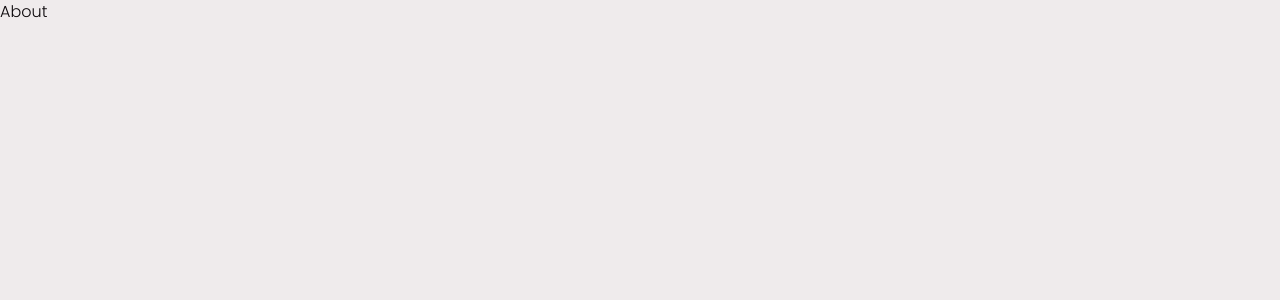
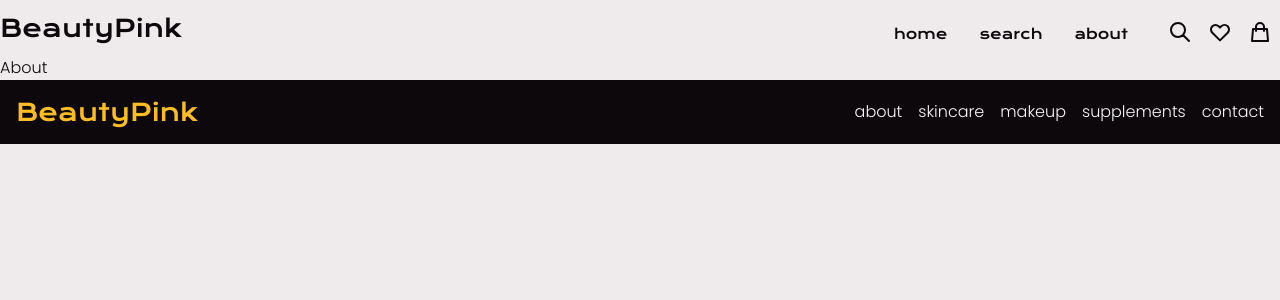
Before and after one commit to ashraffares/react-makeup, a React (Create React App) app: page /about in a window 1280 px wide. Shown: the top 300 px of the page. Built offline with nearby package versions, Linux system fonts and the light colour scheme.

Commit message:
Extract navlinks to a component

```diff
--- a/src/App.js
+++ b/src/App.js
@@ -2,19 +2,23 @@ import {
   Routes, Route,
 } from 'react-router-dom';
 
-import Main from './layouts/Main';
+import Search from './pages/Search';
 import Home from './pages/Home';
 import About from './pages/About';
+import Navbar from './components/Navbar';
+import Footer from './components/Footer';
 
 function App() {
   return (
-
-    <Routes className="App">
-      <Route path="/" element={<Main />} exact />
-      <Route path="/home" element={<Home />} exact />
-      <Route path="/about" element={<About />} exact />
-    </Routes>
-
+    <>
+      <Navbar />
+      <Routes className="App">
+        <Route path="/" element={<Home />} exact />
+        <Route path="/search" element={<Search />} exact />
+        <Route path="/about" element={<About />} exact />
+      </Routes>
+      <Footer />
+    </>
   );
 }
 
--- /dev/null
+++ b/src/components/Nav_link/NavLinks.js
@@ -0,0 +1,29 @@
+import React from 'react';
+import { NavLink } from 'react-router-dom';
+
+const NavLinks = () => {
+  const links = [
+    {
+      path: '/',
+      name: 'Home',
+    },
+    {
+      path: '/search',
+      name: 'search',
+    },
+    {
+      path: '/about',
+      name: 'About',
+    },
+  ];
+
+  return (
+    <>
+      {
+        links.map(({ name, path }) => <NavLink className="text-sm mr-8" key="path" to={path}>{name}</NavLink>)
+      }
+    </>
+  );
+};
+
+export default NavLinks;
--- /dev/null
+++ b/src/components/Nav_link/index.js
@@ -0,0 +1,3 @@
+import NavLink from './NavLinks';
+
+export default NavLink;
--- a/src/components/Navbar/Navbar.js
+++ b/src/components/Navbar/Navbar.js
@@ -1,5 +1,5 @@
 import React from 'react';
-import { NavLink } from 'react-router-dom';
+import NavLinks from '../Nav_link/NavLinks';
 import BrandLink from '../Brand_Link';
 
 const Navbar = () => (
@@ -8,13 +8,7 @@ const Navbar = () => (
     <BrandLink />
 
     <div className="flex items-end lowercase">
-      {/* Home */}
-      <NavLink className="text-sm mr-8" to="/home">Home</NavLink>
-      {/* Search */}
-      <NavLink className="text-sm mr-8" to="/search">Search</NavLink>
-      {/* About */}
-      <NavLink className="text-sm mr-8" to="/about">About</NavLink>
-      {/* Icons */}
+      <NavLinks />
       <div className="flex px-2">
         <svg xmlns="http://www.w3.org/2000/svg" className="h-6 w-6 mr-4" fill="none" viewBox="0 0 24 24" stroke="currentColor">
           <path strokeLinecap="round" strokeLinejoin="round" strokeWidth="2" d="M21 21l-6-6m2-5a7 7 0 11-14 0 7 7 0 0114 0z" />
--- a/src/layouts/Main.js
+++ /dev/null
@@ -1,13 +0,0 @@
-import React from 'react';
-import Navbar from '../components/Navbar';
-import Footer from '../components/Footer';
-
-const Main = () => (
-  <div className="Main">
-    <Navbar />
-    <div className="container mx-auto">Main</div>
-    <Footer />
-  </div>
-);
-
-export default Main;
```
